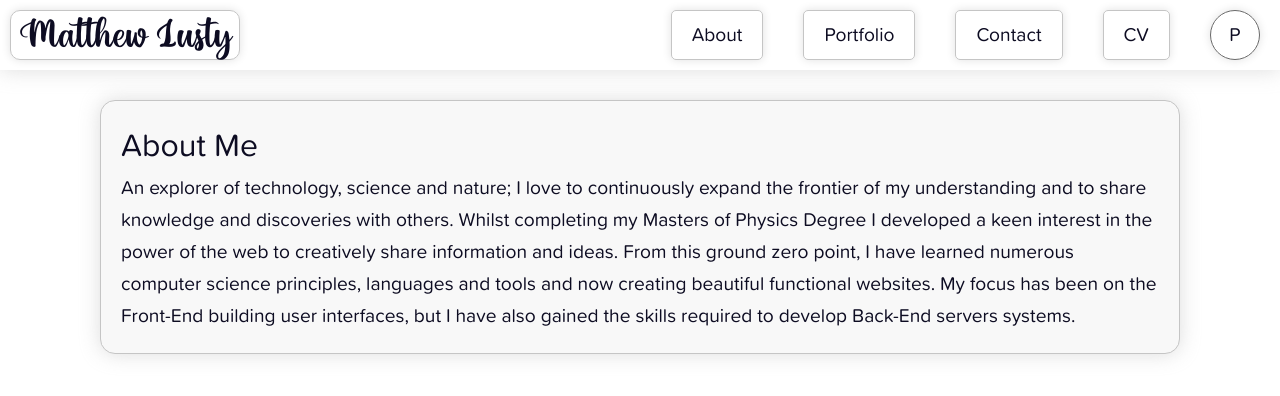
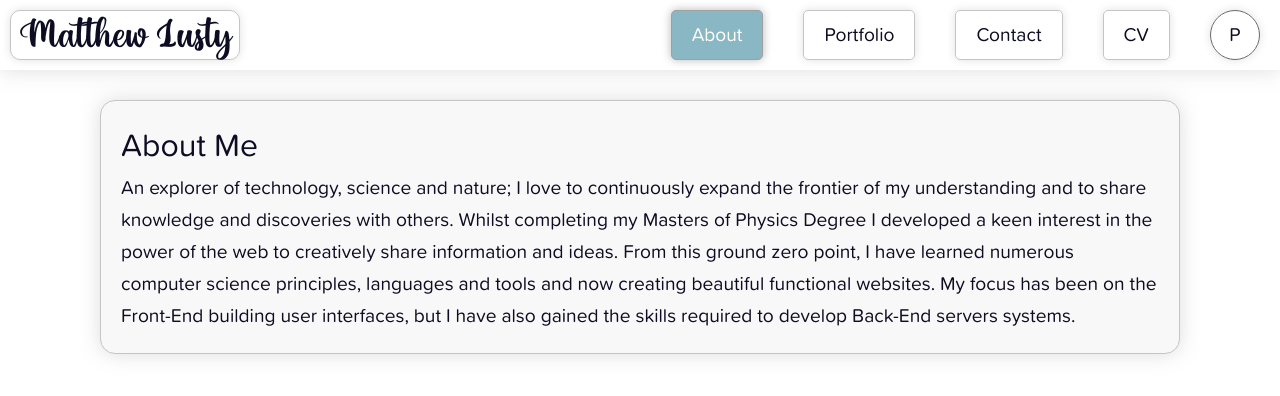
Before and after one commit to mattlusty/portfolio, a React (Create React App) app: page / in a window 1280 px wide. Shown: the top 396 px of the page. Built offline with nearby package versions, Linux system fonts and the light colour scheme.

Commit message:
feat: make nav item activ on select

```diff
--- a/src/components/Nav.jsx
+++ b/src/components/Nav.jsx
@@ -6,10 +6,11 @@ import { withRouter } from "react-router-dom";
 import ProfileMenu from "./ProfileMenu";
 
 class Nav extends Component {
-  state = { profileMenu: { closed: true } };
+  state = { profileMenu: { closed: true }, active: 0 };
 
   navSelect = (e) => {
     this.props.history.push(e.target.innerHTML);
+    this.setState({ active: e.target.id });
   };
 
   toggleProfileMenu = () => {
@@ -23,10 +24,18 @@ class Nav extends Component {
         <div className="title">Matthew Lusty</div>
         <div className="rightSide">
           <ul className="menu">
-            <li onClick={this.navSelect}>About</li>
-            <li onClick={this.navSelect}>Portfolio</li>
-            <li onClick={this.navSelect}>Contact</li>
-            <li onClick={this.navSelect}>CV</li>
+            <li id="0" className={this.state.active == 0 ? "active" : ""} onClick={this.navSelect}>
+              About
+            </li>
+            <li id="1" className={this.state.active == 1 ? "active" : ""} onClick={this.navSelect}>
+              Portfolio
+            </li>
+            <li id="2" className={this.state.active == 2 ? "active" : ""} onClick={this.navSelect}>
+              Contact
+            </li>
+            <li id="3" className={this.state.active == 3 ? "active" : ""} onClick={this.navSelect}>
+              CV
+            </li>
           </ul>
           <ProfileMenu
             // hidden={this.state.profileMenu.hidden}
--- a/src/styles/css/Nav.css
+++ b/src/styles/css/Nav.css
@@ -68,6 +68,12 @@
     padding: 10px 20px;
     cursor: pointer;
   }
+  .Nav .menu > .active {
+    border: 1px solid #a0a0a0;
+    background-color: #8ab7c4;
+    box-shadow: 0 0px 10px rgba(0, 0, 0, 0.277);
+    color: white;
+  }
   .Nav .menu li:last-child {
     margin-right: 20px;
   }
--- a/src/styles/scss/Nav.scss
+++ b/src/styles/scss/Nav.scss
@@ -1,4 +1,9 @@
 // using .Nav .title ... height = 50px
+
+// .Nav > .title
+// .Nav > .rightSide > ul.menu > li.active
+// .Nav > .ProfileMenu >
+// .Nav > .mobileMenuToggle > i.icon-times
 
 .Nav {
   display: grid;
@@ -76,6 +81,13 @@
     cursor: pointer;
   }
 
+  .Nav .menu > .active {
+    border: 1px solid #a0a0a0;
+    background-color: rgb(138, 183, 196);
+    box-shadow: 0 0px 10px rgba(0, 0, 0, 0.277);
+    color: white;
+  }
+
   // .Nav .menu .profileItem {
   //   border: 1px solid red;
   //   border-radius: 100%;
```
